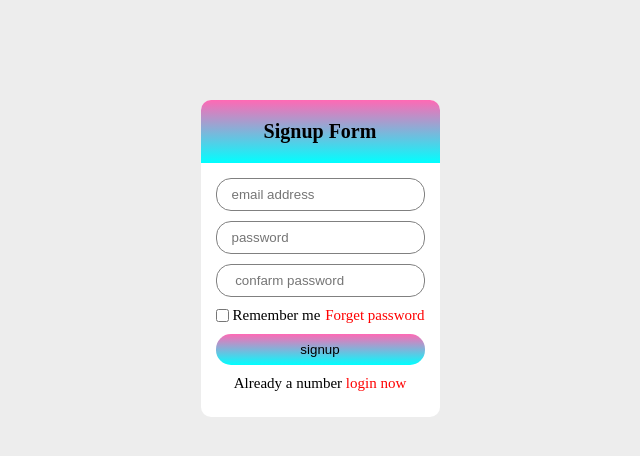
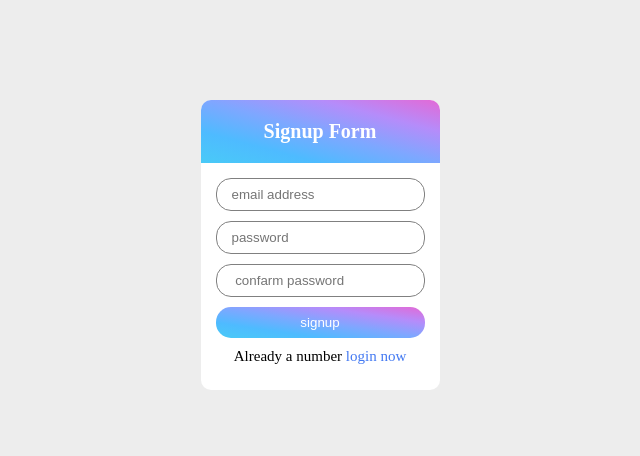
Before and after one commit to Khadiza-Dev/login-registration, a plain HTML site: page signup.html in a window 1280 px wide. Shown: the whole page, without its empty margins (320-960 px from the left). Drawn offline with Linux system fonts and the light colour scheme.

Commit message:
style-sheet-changed

```diff
--- a/signup.html
+++ b/signup.html
@@ -12,17 +12,17 @@
         <div class="box">
             <form class="login-form" action="">
                 <!-- <input type="text" name="text" id="text" placeholder="name"> -->
-                <input type="email" name="email" id="email" placeholder="email address">
-                <input type="password" name="password" id="password" placeholder="password">
-                <input type="password" name="password" id="password" placeholder=" confarm password">
+                <input type="email" name="email" id="email" placeholder="email address" required>
+                <input type="password" name="password" id="password" placeholder="password" required>
+                <input type="password" name="password" id="password" placeholder=" confarm password" required>
                 <!-- info-start -->
-                <div class="info">
+                <!-- <div class="info">
                   <div class="checkbox">
                     <input type="checkbox" name="remember" id="remember">
                     <label for="remember">Remember me</label>
                   </div>
                 <a href="#">Forget password</a>
-                </div>
+                </div> -->
                 <!-- end -->
                 <input type="submit" value="signup">
                 <p>Already a number<a href="index.html"> login now</a></p>
--- a/style.css
+++ b/style.css
@@ -25,11 +25,13 @@ body h1{
     /* border-radius: 10px; */
 }
 .form-title{
-    background-image: linear-gradient(hotpink,cyan);
+    color: white;
+    background-image: linear-gradient(to right top, #49caf7, #4ebbff, #7ea7ff, #b58cfa, #e369d6);
     border-top-right-radius: 10px;
     border-top-left-radius: 10px;
 }
 .login-form {
+
     display: flex;
     flex-direction: column;
     row-gap: 10px;
@@ -56,15 +58,16 @@ form input[type="submit"]{
     border: 1px solid gray
 }
 form input[type="submit"]{
-    background-image: linear-gradient(hotpink,cyan);
+    background-image: linear-gradient(to right top, #49caf7, #4ebbff, #7ea7ff, #b58cfa, #e369d6);
     border: none;
     cursor: pointer;
+    color: white;
 }
 form input[type="submit"]:hover{
-    background-image: linear-gradient(cyan,hotpink);
+    background-image: linear-gradient(to right top, #f749e8, #b584ff, #68a6ff, #24bcff, #49caf7);
     border: none;
     cursor: pointer;
-    box-shadow: 2px 2px lightgray;
+    box-shadow:2px 2px lightgray;
 }
 form p{
     margin:0;
@@ -74,5 +77,5 @@ form p{
 }
 form p a,form .info a{
     text-decoration: none;
-    color: red;
+    color:#4379F2;
    }
```
